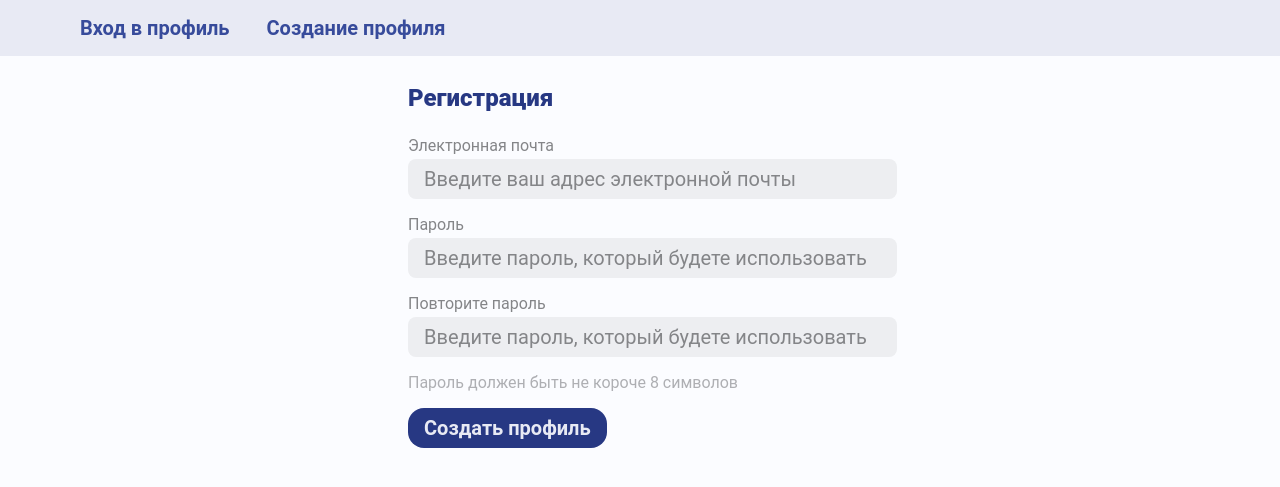
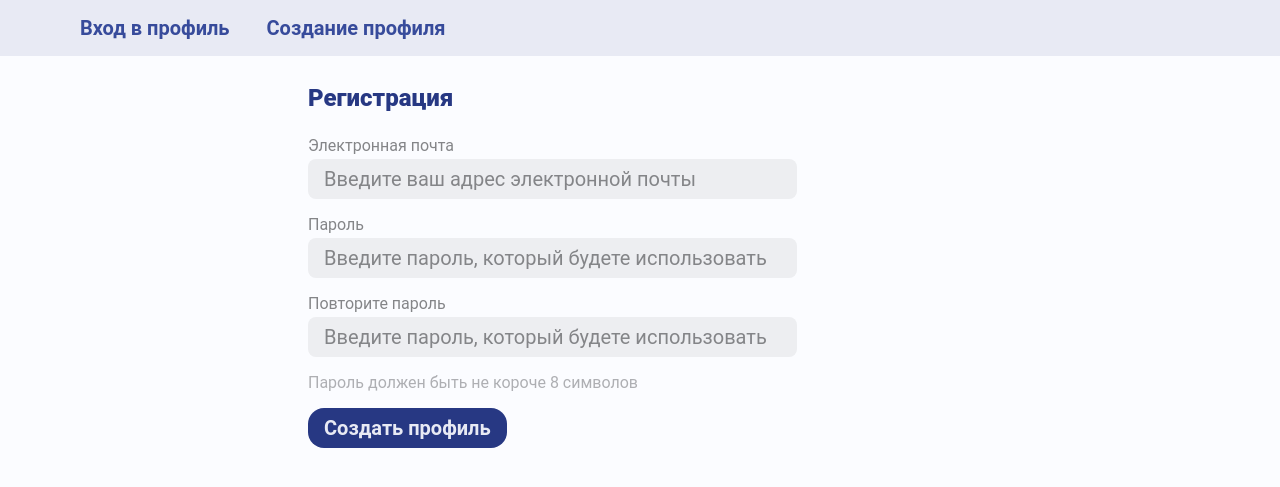
Before and after one commit to yualapshina/registration-system-coursework, a Django app: page /signup/ in a window 1280 px wide. Shown: the top 487 px of the page. Run offline with Django 4.2, Linux system fonts and the light colour scheme; some web fonts are replaced.

Commit message:
block width fix

```diff
--- a/regsys/static/regsys/elements.css
+++ b/regsys/static/regsys/elements.css
@@ -21,8 +21,8 @@
 
 .block {
   margin-top: 52px;
-  margin-left: 400px;
-  margin-right: 400px;
+  margin-left: 300px;
+  margin-right:300px;
 }
 
 .block_in_group {
@@ -208,9 +208,8 @@ textarea:focus {
 */
 input[type=file] {
   width: 100%;
-  margin-top: 4px;
   color: #848588;
-  padding: 16px 0px;
+  padding: 0px 0px;
   background: #fbfcff;
   border-radius: 8px;
   border: 0;
--- a/regsys/templates/regsys/feedback.html
+++ b/regsys/templates/regsys/feedback.html
@@ -54,7 +54,7 @@
 						placeholder="Любые вопросы и пожелания касательно работы системы"></textarea>
 				</div>
 				<div>
-					<label class="text-field__label text-caption" for="attachment">Вложение</label><br>
+					<label class="text-field__label text-caption" for="attachment">Вложение</label>
 					<input class="text-caption" type="file" id="attachment" name="attachment" accept="image/*,.pdf" />
 					<span class="text-caption col-base-500">Можете прикрепить изображение или PDF-файл</span>
 					</label>
```
